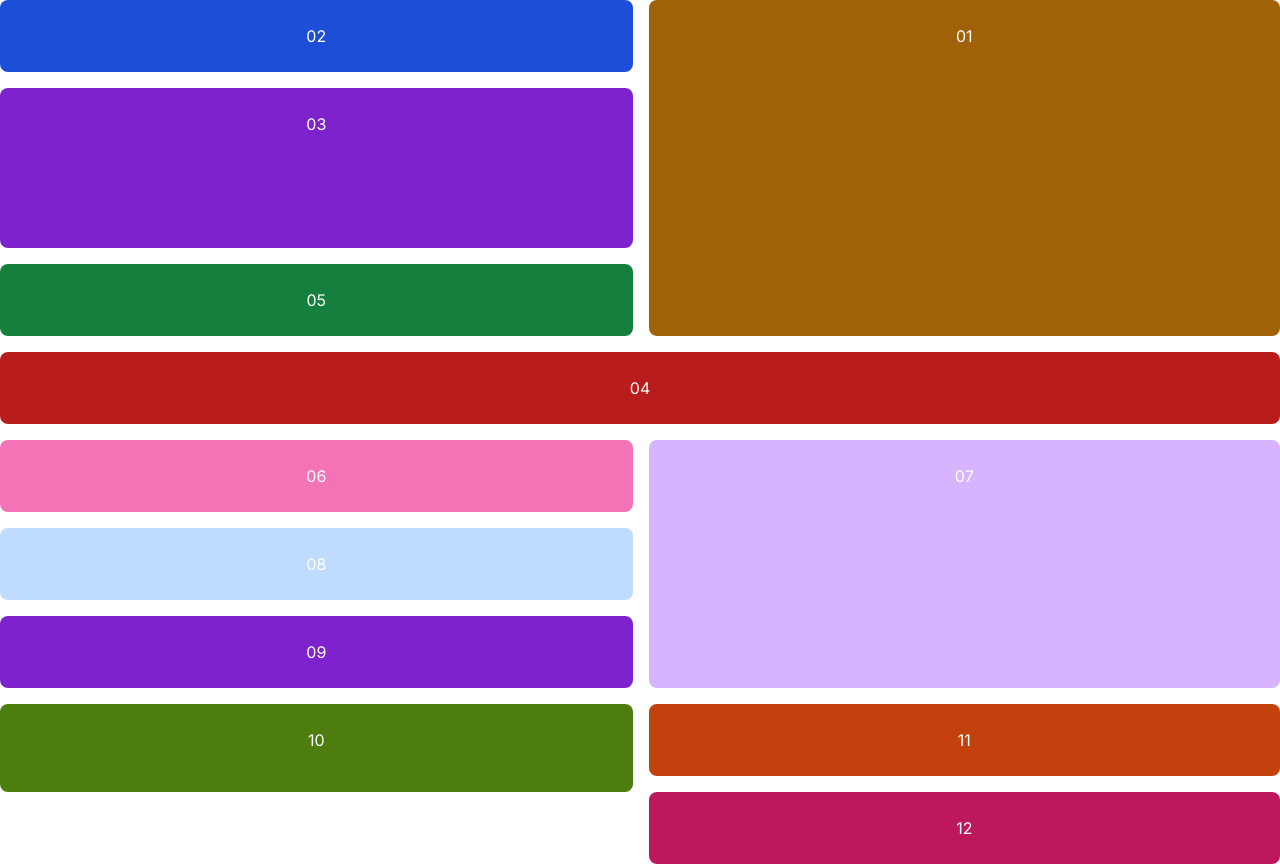
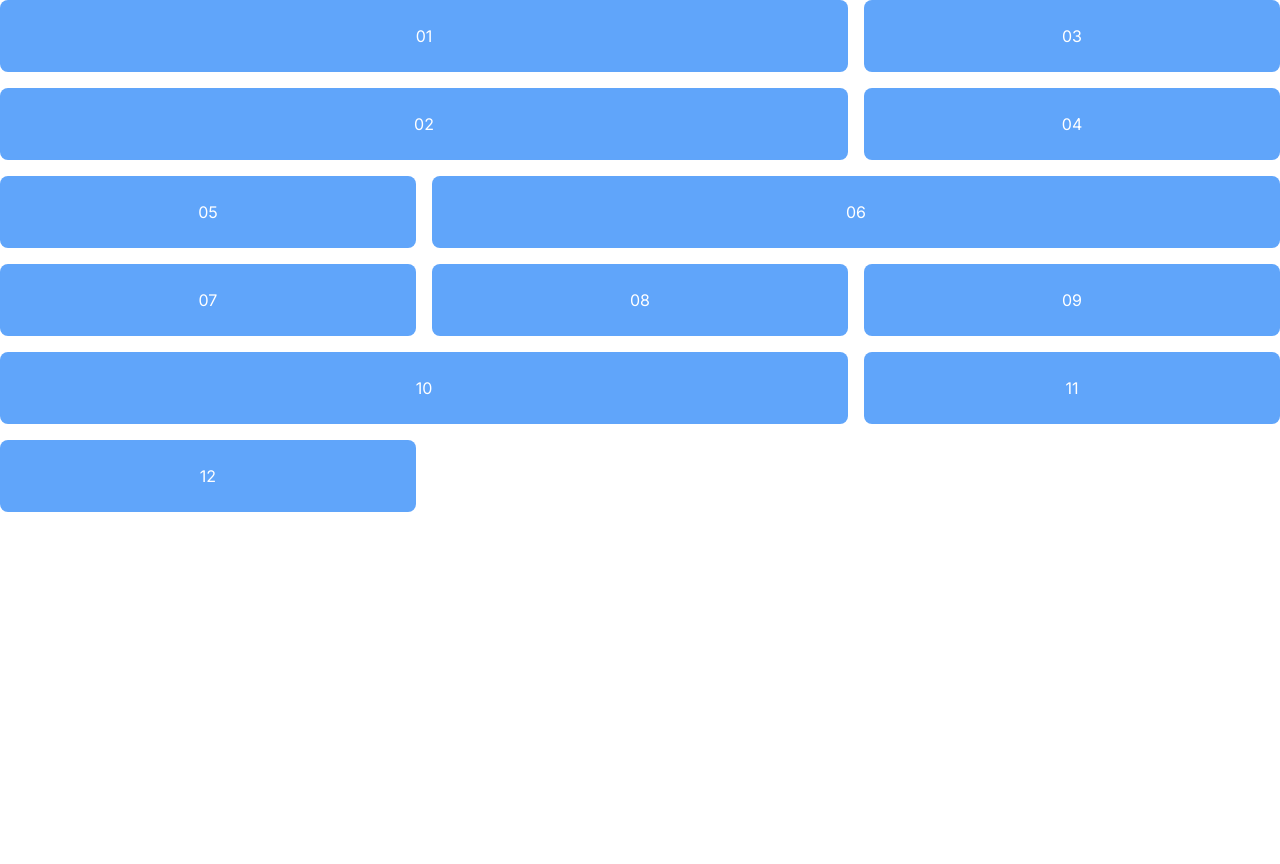
Before and after one commit to youngsal/empty, a Next.js app: page / in a window 1280 px wide. After the commit the page ends 800 px from the top, so only its background shows below. Built offline with nearby package versions, Linux system fonts and the light colour scheme.

Commit message:
initial: Learning stage

```diff
--- a/app/page.tsx
+++ b/app/page.tsx
@@ -31,19 +31,19 @@ export default function Home() {
         </h1> */}
       {/* </div> */}
 
-      <div className="grid grid-flow-row-dense grid-rows-4 gap-4 text-center text-white">
-        <div className="row-span-4 p-6 bg-yellow-700 rounded-lg">01</div>
-        <div className="p-6 bg-blue-700 rounded-lg">02</div>
-        <div className="row-start-2 row-end-4 p-6 bg-purple-700 rounded-lg">03</div>
-        <div className="col-span-2 p-6 bg-red-700 rounded-lg">04</div>
-        <div className="p-6 bg-green-700 rounded-lg">05</div>
-        <div className="p-6 bg-pink-400 rounded-lg">06</div>
-        <div className="row-span-3 p-6 bg-purple-300 rounded-lg">07</div>
-        <div className="p-6 bg-blue-200 rounded-lg">08</div>
-        <div className="p-6 bg-purple-700 rounded-lg">09</div>
-        <div className="row-span-2 p-6 rounded-lg bg-lime-700">10</div>
-        <div className="p-6 bg-orange-700 rounded-lg">11</div>
-        <div className="row-span-4 p-6 bg-pink-700 rounded-lg">12</div>
+      <div className="grid grid-flow-row-dense grid-cols-3 grid-rows-3 gap-4 text-center text-white">
+        <div className="col-span-2 p-6 bg-blue-400 rounded-lg">01</div>
+        <div className="col-span-2 p-6 bg-blue-400 rounded-lg">02</div>
+        <div className="p-6 bg-blue-400 rounded-lg">03</div>
+        <div className="p-6 bg-blue-400 rounded-lg">04</div>
+        <div className="p-6 bg-blue-400 rounded-lg">05</div>
+        <div className="col-span-2 p-6 bg-blue-400 rounded-lg">06</div>
+        <div className="p-6 bg-blue-400 rounded-lg">07</div>
+        <div className="p-6 bg-blue-400 rounded-lg">08</div>
+        <div className="p-6 bg-blue-400 rounded-lg">09</div>
+        <div className="col-span-2 p-6 bg-blue-400 rounded-lg">10</div>
+        <div className="p-6 bg-blue-400 rounded-lg">11</div>
+        <div className="p-6 bg-blue-400 rounded-lg">12</div>
       </div>
     </div>
   )
```
